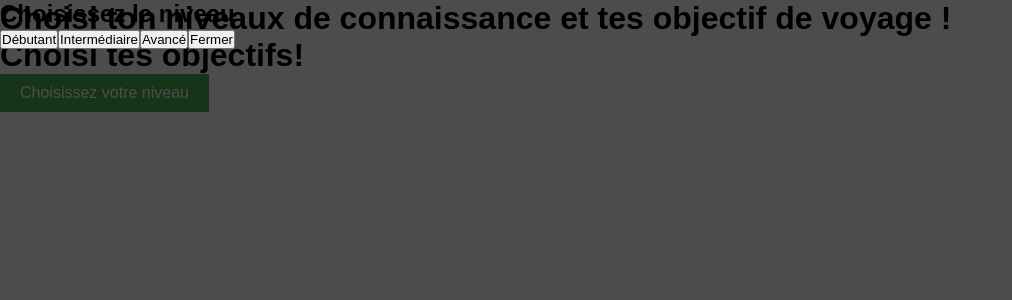
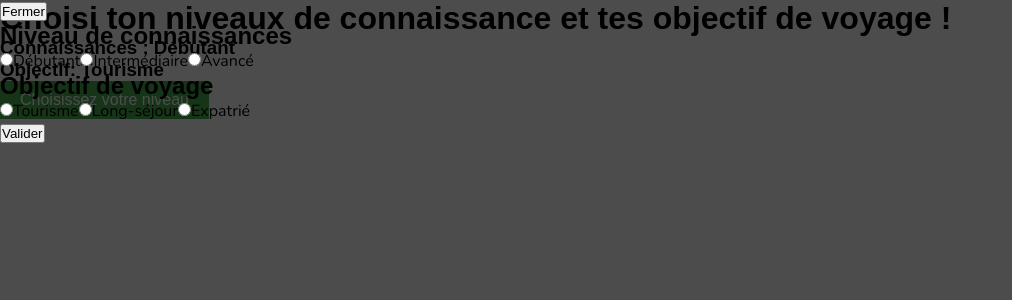
Before and after one commit to Boyadjie/UnVoy, a Next.js app: page /levelSelection in a window 1280 px wide. Both pictures are taken after a click on the button "Choisissez votre niveau". Shown: the top 300 px of the page, without its empty margins (0-1012 px from the left). Built offline with nearby package versions, Linux system fonts and the light colour scheme; a web font is replaced by a local one.

Commit message:
update with knowledge and goal

```diff
--- a/src/components/LevelChoice/LevelButton/LevelChoiceButton.tsx
+++ b/src/components/LevelChoice/LevelButton/LevelChoiceButton.tsx
@@ -3,7 +3,7 @@ import React from 'react';
 import styles from './LevelChoiceButton.module.css';
 
 type LevelChoiceButtonProps = {
-  onClick: () => void; // Supposons que onClick est une fonction qui ne prend pas de paramètres et ne retourne rien
+  onClick: () => void;
 };
 
 const LevelChoiceButton: React.FC<LevelChoiceButtonProps> = ({onClick}) => {
--- a/src/components/LevelChoice/LevelPopup/LevelPopup.tsx
+++ b/src/components/LevelChoice/LevelPopup/LevelPopup.tsx
@@ -1,32 +1,90 @@
-import React from 'react';
+import React, {useState} from 'react';
 
-import {useLevelChoice} from '../../../context/LevelChoiceContext';
+import {Goal, Level, useLevelChoice} from '../../../context/LevelChoiceContext';
 import styles from './LevelPopup.module.css';
 
 type LevelChoicePopupProps = {
-  onClose: () => void;
+  handleClose: () => void;
 };
 
-type Level = 'Débutant' | 'Intermédiaire' | 'Avancé';
+const LevelChoicePopup: React.FC<LevelChoicePopupProps> = ({handleClose}) => {
+  const {setLevelChoice, setGoalChoice, levelChoice, goalChoice} = useLevelChoice();
+  const [levelSelected, setLevelSelected] = useState<Level>(levelChoice);
+  const [goalSelected, setGoalSelected] = useState<Goal>(goalChoice);
 
-const LevelChoicePopup: React.FC<LevelChoicePopupProps> = ({onClose}) => {
-  const {levelChoice, setLevelChoice} = useLevelChoice();
-  // fontion triggered when a level is selected
-  const onLevelSelect = (value: Level) => {
-    setLevelChoice(value);
+  const handleSubmit = (event: React.FormEvent<HTMLFormElement>) => {
+    event.preventDefault()
+    setLevelChoice(levelSelected);
+    setGoalChoice(goalSelected)
+    handleClose();
   };
 
   return (
     <div className={styles.popup}>
-      <div className="popup">
-        <h2>Choisissez le niveau</h2>
-        <button onClick={() => onLevelSelect('Débutant')}>Débutant</button>
-        <button onClick={() => onLevelSelect('Intermédiaire')}>
-          Intermédiaire
-        </button>
-        <button onClick={() => onLevelSelect('Avancé')}>Avancé</button>
-        <button onClick={onClose}>Fermer</button>
-      </div>
+      <button onClick={handleClose}>Fermer</button>
+      <form onSubmit={handleSubmit}>
+        <div>
+          <h2>Niveau de connaissances</h2>
+          <label>
+            <input
+              type="radio"
+              name="level"
+              value="Débutant"
+              onChange={() => setLevelSelected('Débutant')}
+            />
+            Débutant
+          </label>
+          <label>
+            <input
+              type="radio"
+              name="level"
+              value="Intermédiaire"
+              onChange={() => setLevelSelected('Intermédiaire')}
+            />
+            Intermédiaire
+          </label>
+          <label>
+            <input
+              type="radio"
+              name="level"
+              value="Avancé"
+              onChange={() => setLevelSelected('Avancé')}
+            />
+            Avancé
+          </label>
+        </div>
+        <div>
+          <h2>Objectif de voyage</h2>
+          <label>
+            <input
+              type="radio"
+              name="goal"
+              value="Tourisme"
+              onChange={() => setGoalSelected('Tourisme')}
+            />
+            Tourisme
+          </label>
+          <label>
+            <input
+              type="radio"
+              name="goal"
+              value="Long-séjour"
+              onChange={() => setGoalSelected('Long-séjour')}
+            />
+            Long-séjour
+          </label>
+          <label>
+            <input
+              type="radio"
+              name="goal"
+              value="Expatrié"
+              onChange={() => setGoalSelected('Expatrié')}
+            />
+            Expatrié
+          </label>
+        </div>
+        <input type="submit" value="Valider"/>
+      </form>
     </div>
   );
 };
--- a/src/components/LevelChoice/levelChoice.tsx
+++ b/src/components/LevelChoice/levelChoice.tsx
@@ -1,10 +1,12 @@
 'use client';
 import React, {useState} from 'react';
 
+import {useLevelChoice} from '../../context/LevelChoiceContext';
 import LevelChoiceButton from './LevelButton/LevelChoiceButton';
 import LevelChoicePopup from './LevelPopup/LevelPopup';
 
 const LevelChoice = () => {
+  const {levelChoice, goalChoice} = useLevelChoice();
   const [isOn, setIsOn] = useState(false);
   const handleClick = () => {
     setIsOn(true);
@@ -16,9 +18,10 @@ const LevelChoice = () => {
 
   return (
     <div>
-      <h1>Choisi tes objectifs!</h1>
+      <h3>Connaissances : {levelChoice}</h3>
+      <h3>Objectif: {goalChoice}</h3>
       <LevelChoiceButton onClick={handleClick} />
-      {isOn && <LevelChoicePopup onClose={handleClose} />}
+      {isOn && <LevelChoicePopup handleClose={handleClose} />}
     </div>
   );
 };
--- a/src/context/LevelChoiceContext.tsx
+++ b/src/context/LevelChoiceContext.tsx
@@ -2,10 +2,13 @@
 import React, {createContext, useState, useContext} from 'react';
 
 export type Level = 'Débutant' | 'Intermédiaire' | 'Avancé';
+export type Goal = 'Tourisme' | 'Long-séjour' | 'Expatrié';
 
 export const LevelChoiceContext = createContext({
-  levelChoice: 'Débutant' as Level, // Valeur initiale
+  levelChoice: 'Débutant' as Level,
+  goalChoice: 'Tourisme' as Goal,
   setLevelChoice: (levelChoice: Level) => {},
+  setGoalChoice: (goalChoice: Goal) => {},
 });
 
 export const useLevelChoice = () => useContext(LevelChoiceContext);
@@ -18,9 +21,12 @@ export const LevelChoiceProvider: React.FC<LevelChoiceProviderProps> = ({
   children,
 }) => {
   const [levelChoice, setLevelChoice] = useState<Level>('Débutant'); // Specify the type as Level
+  const [goalChoice, setGoalChoice] = useState<Goal>('Tourisme'); // Specify the type as Goal
 
   return (
-    <LevelChoiceContext.Provider value={{levelChoice, setLevelChoice}}>
+    <LevelChoiceContext.Provider
+      value={{levelChoice, setLevelChoice, goalChoice, setGoalChoice}}
+    >
       {children}
     </LevelChoiceContext.Provider>
   );
```
